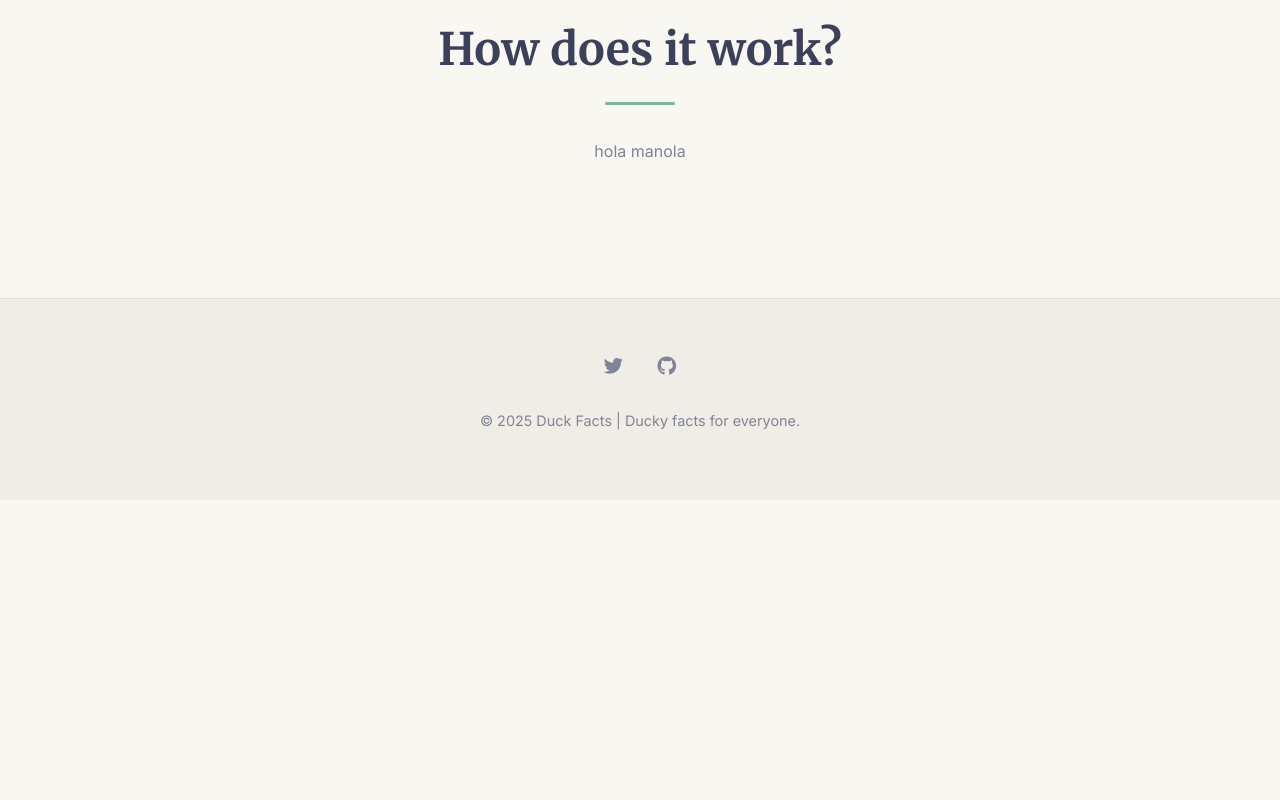
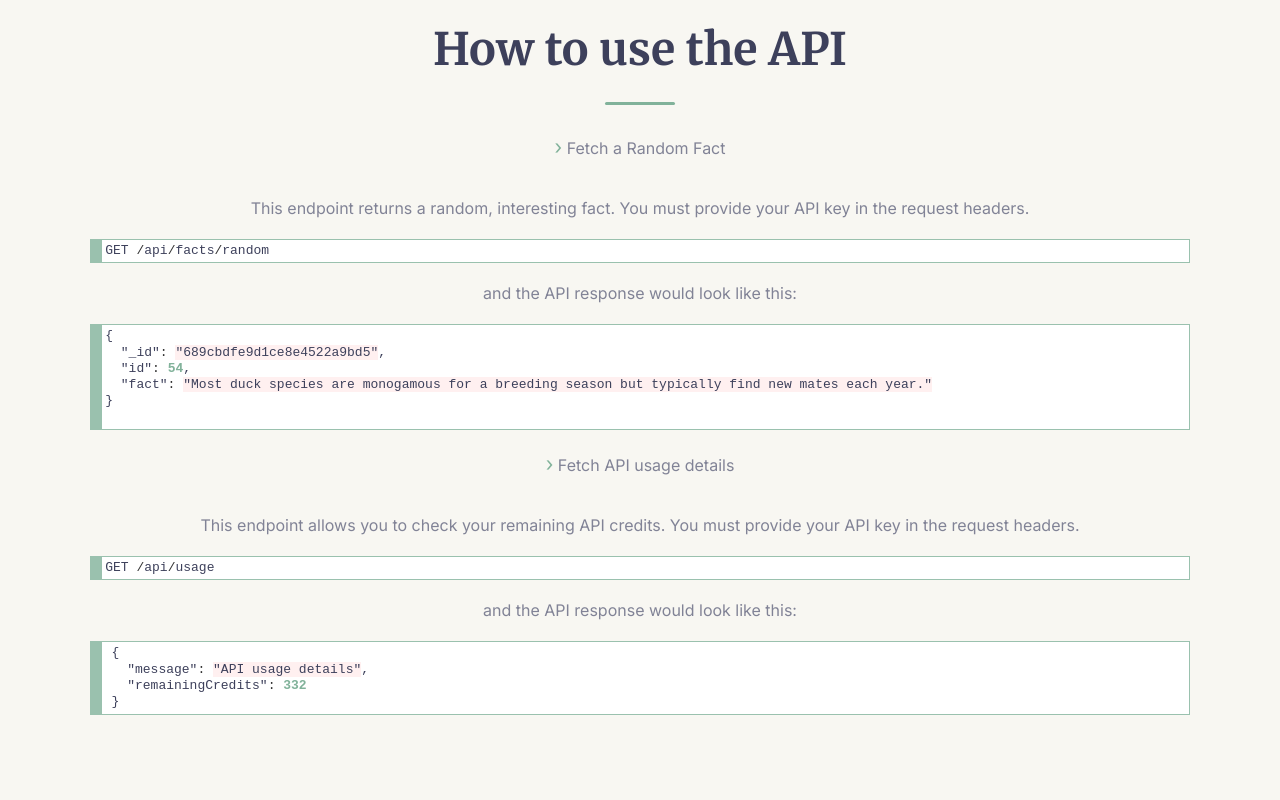
Before and after one commit to bacf5/ducks-api, a website: page public/index.html in a window 1280 px wide. Shown: the part 880-1680 px from the top of the page. Before the commit the page ends 1380 px from the top, so only its background shows below. Drawn offline with Linux system fonts and the light colour scheme; no server answers.

Commit message:
Added how to use the api to the frontend - codeblocks on how to included

```diff
--- a/public/index.html
+++ b/public/index.html
@@ -494,7 +494,7 @@
         <nav>
           <ul class="nav-menu" id="nav-menu">
             <li class="nav-item"><a href="#home" class="nav-link active">Home</a></li>
-            <li class="nav-item"><a href="#about" class="nav-link">About</a></li>
+            <li class="nav-item"><a href="#about" class="nav-link">API</a></li>
             <li class="nav-item"><a href="#services" class="nav-link">Service</a></li>
             <li class="nav-item"><a href="#blog" class="nav-link">Blog</a></li>
             <li class="nav-item"><a href="#gallery" class="nav-link">Images</a></li>
@@ -512,9 +512,9 @@
             <p class="subtitle">If you want to get your duck fact of the day, this is your website.</p>
 
                <div id="fact-quote" class="quote"></div>
-               <br>
 
-          <p>
+
+          <p class="subtitle">
             This website is dedicated to spreading knowledge and appreciation for ducks. Facts from their migratory patterns to their social
             behaviors, there's always something new to learn about ducks!
 
@@ -528,10 +528,43 @@
         </div>
       </section>
 
-      <section id="about" class="container reveal">
-        <h2 class="section-title">How does it work?</h2>
-        <p style="text-align: center; max-width: 800px; margin: 2rem auto">
-          hola manola
+      <section id="about" href="#about" class="container reveal">
+        <h2 class="section-title">How to use the API</h2>
+        <!-- before -> max-width: 800px -->
+        <p style="text-align: center; margin: 1rem auto">
+          <span style="color: #81b29a; font-size:20px">&#8250;</span> Fetch a Random Fact
+          <br>
+          <br>
+
+          This endpoint returns a random, interesting fact. You must provide your API key in the request headers.
+         <div style="background: #ffffff; overflow:auto;width:auto;border:solid rgba(129, 178, 154, 0.8) ;border-width:.1em .1em .1em .8em;padding:.2em .2em;"><pre style="margin: 0; line-height: 125%;"><span></span>GET<span style="color: #BBB"> </span><span style="color: #333">/</span>api<span style="color: #333">/</span>facts<span style="color: #333">/</span>random</pre></div>
+
+         <p style="text-align: center; margin: 1rem auto">and the API response would look like this:</p>
+
+
+
+          <div style="background: #ffffff; overflow:auto;width:auto;border:solid rgba(129, 178, 154, 0.8) ;border-width:.1em .1em .1em .8em;padding:.2em .2em;"><pre style="margin: 0; line-height: 125%;">
+{
+<span style="color: #BBB">  </span><span>&quot;_id&quot;</span><span style="color: #333">:</span><span style="color: #BBB"> </span><span style="background-color: #FFF0F0">&quot;689cbdfe9d1ce8e4522a9bd5&quot;</span>,
+<span style="color: #BBB">  </span><span>&quot;id&quot;</span><span style="color: #333">:</span><span style="color: #BBB"> </span><span style="color: #81b29a; font-weight: bold">54</span>,
+<span style="color: #BBB">  </span><span>&quot;fact&quot;</span><span style="color: #333">:</span><span style="color: #BBB"> </span><span style="background-color: #FFF0F0">&quot;Most duck species are monogamous for a breeding season but typically find new mates each year.&quot;</span>
+}
+          </pre></div></p>
+
+      <p style="text-align: center; margin: 1rem auto"><span style="color: #81b29a; font-size:20px">&#8250;</span> Fetch API usage details
+        <br>
+        <br>
+      This endpoint allows you to check your remaining API credits. You must provide your API key in the request headers.
+         <div style="background: #ffffff; overflow:auto;width:auto;border:solid rgba(129, 178, 154, 0.8) ;border-width:.1em .1em .1em .8em;padding:.2em .2em;"><pre style="margin: 0; line-height: 125%;"><span></span>GET<span style="color: #BBB"> </span><span style="color: #333">/</span>api<span style="color: #333">/</span>usage</pre></div>
+
+         <p style="text-align: center; margin: 1rem auto">and the API response would look like this:</p>
+        <div style="background: #ffffff; overflow:auto;width:auto;border:solid rgba(129, 178, 154, 0.8) ;border-width:.1em .1em .1em .8em;padding:.2em .6em;"><pre style="margin: 0; line-height: 125%;"><span></span>{
+<span style="color: #BBB">  </span>&quot;message&quot;<span style="color: #333">:</span><span style="color: #BBB"> </span><span style="background-color: #FFF0F0">&quot;API usage details&quot;</span>,
+<span style="color: #BBB">  </span>&quot;remainingCredits&quot;<span style="color: #333">:</span><span style="color: #BBB"> </span><span style="color: #81b29a; font-weight: bold">332</span>
+}
+</pre></div>
+
+
         </p>
       </section>
 
```
